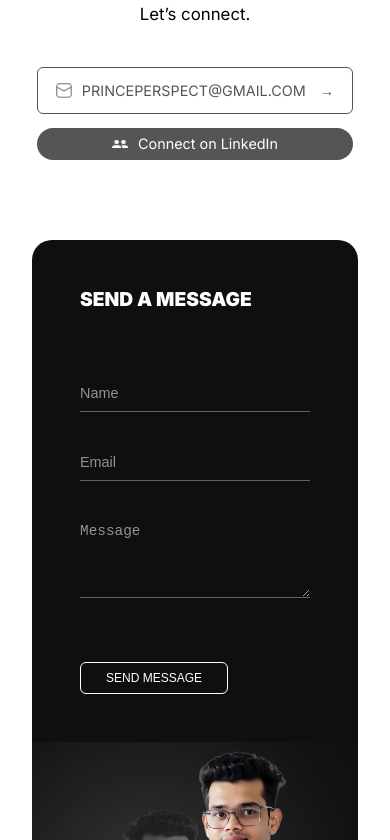
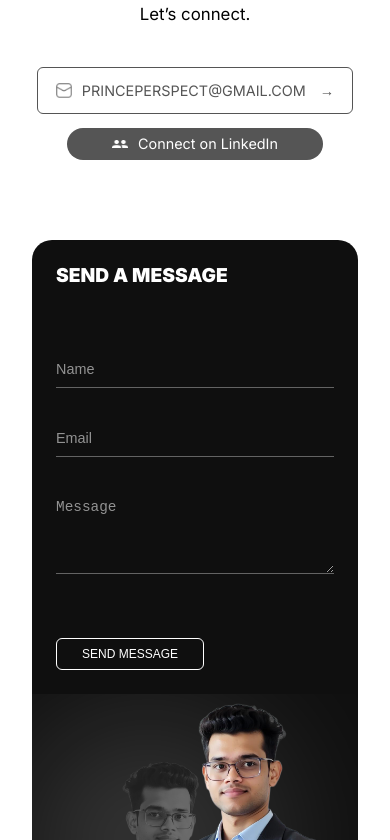
Before and after one commit to princePerspect/portfolio, a Next.js app: page / in a window 390 px wide. Shown: the part 5824-6664 px from the top of the page. Built offline with nearby package versions, Linux system fonts and the light colour scheme; a web font is replaced by a local one.

Commit message:
ContactCTA respomsive

```diff
--- a/components/sections/ContactCTA.module.css
+++ b/components/sections/ContactCTA.module.css
@@ -190,10 +190,15 @@
 @media (max-width: 768px) {
     .card {
         grid-template-columns: 1fr;
+        padding: 0;
+    }
+
+    .pillButton {
+        padding: 5px 45px;
     }
 
     .formWrapper {
-        padding: var(--spacing-6);
+        padding: var(--spacing-3);
     }
 
     .image {
```
